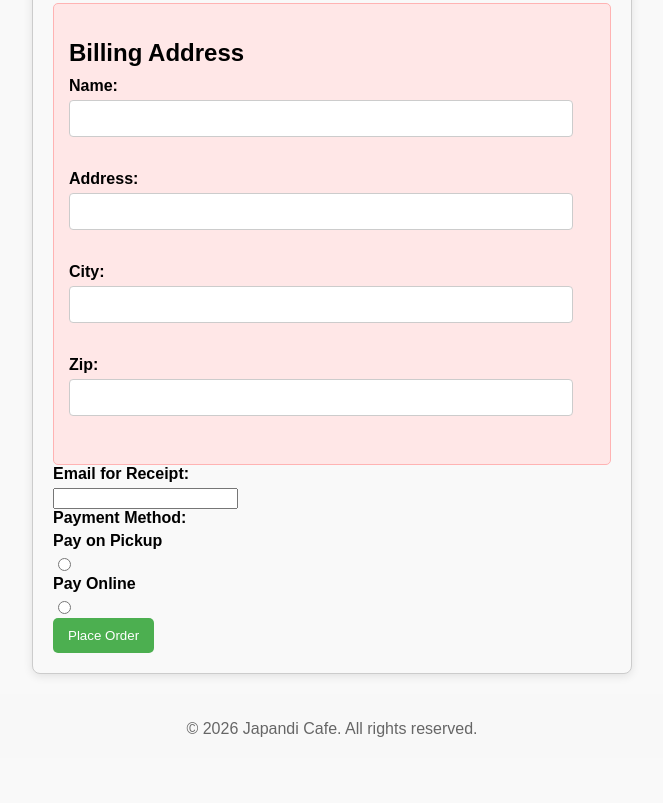
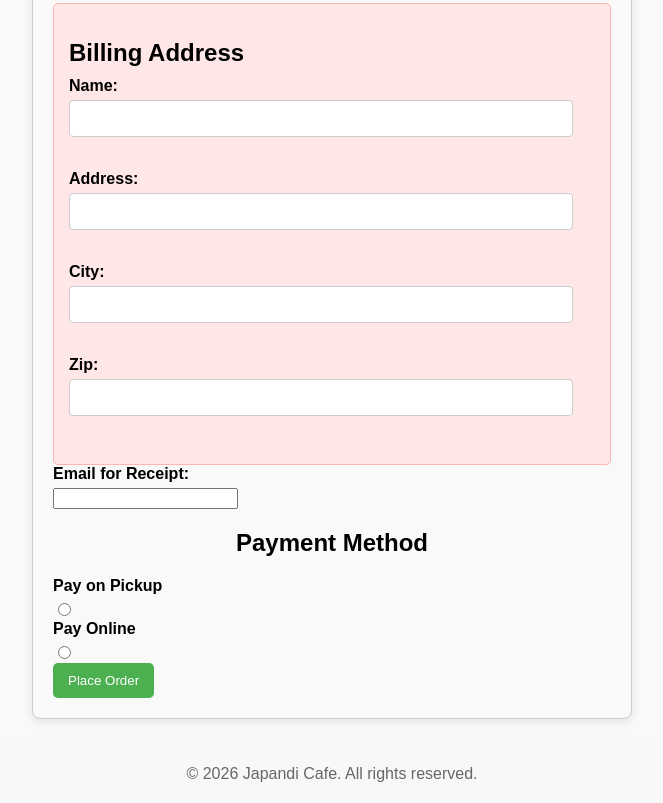
Before and after one commit to GirlinGold44/assessment-three-completed, a plain HTML site: page order.html in a window 1280 px wide. Shown: the part 825-1628 px from the top of the page, without its empty margins (308-971 px from the left). Before the commit the page ends 1583 px from the top, so only its background shows below. Drawn offline with Linux system fonts and the light colour scheme.

Commit message:
Update order.html

```diff
--- a/order.html
+++ b/order.html
@@ -75,8 +75,8 @@
 			    <!-- Payment method selection -->
 
             <div>
-                <label for="payment-method">Payment Method:</label>
-                <label for="pay-on-pickup">Pay on Pickup</label>
+               <h1>Payment Method </h1>
+				<label for="pay-on-pickup">Pay on Pickup</label>
                 <input type="radio" id="pay-on-pickup" name="payment-method" value="pickup" onclick="toggleCreditCardInfo()" required>
                 <label for="pay-online">Pay Online</label>
 				<input type="radio" id="pay-online" name="payment-method" value="online" onclick="toggleCreditCardInfo()" required>
```
